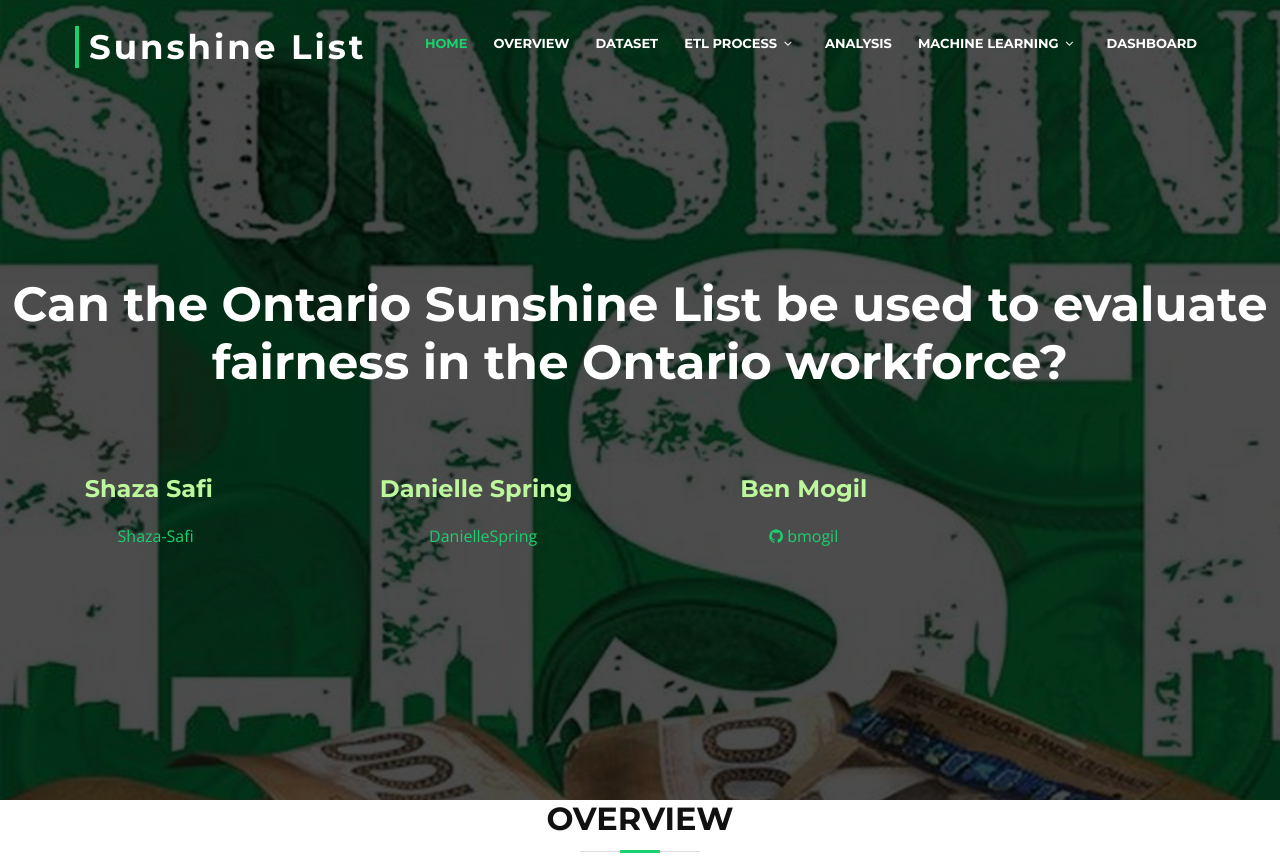
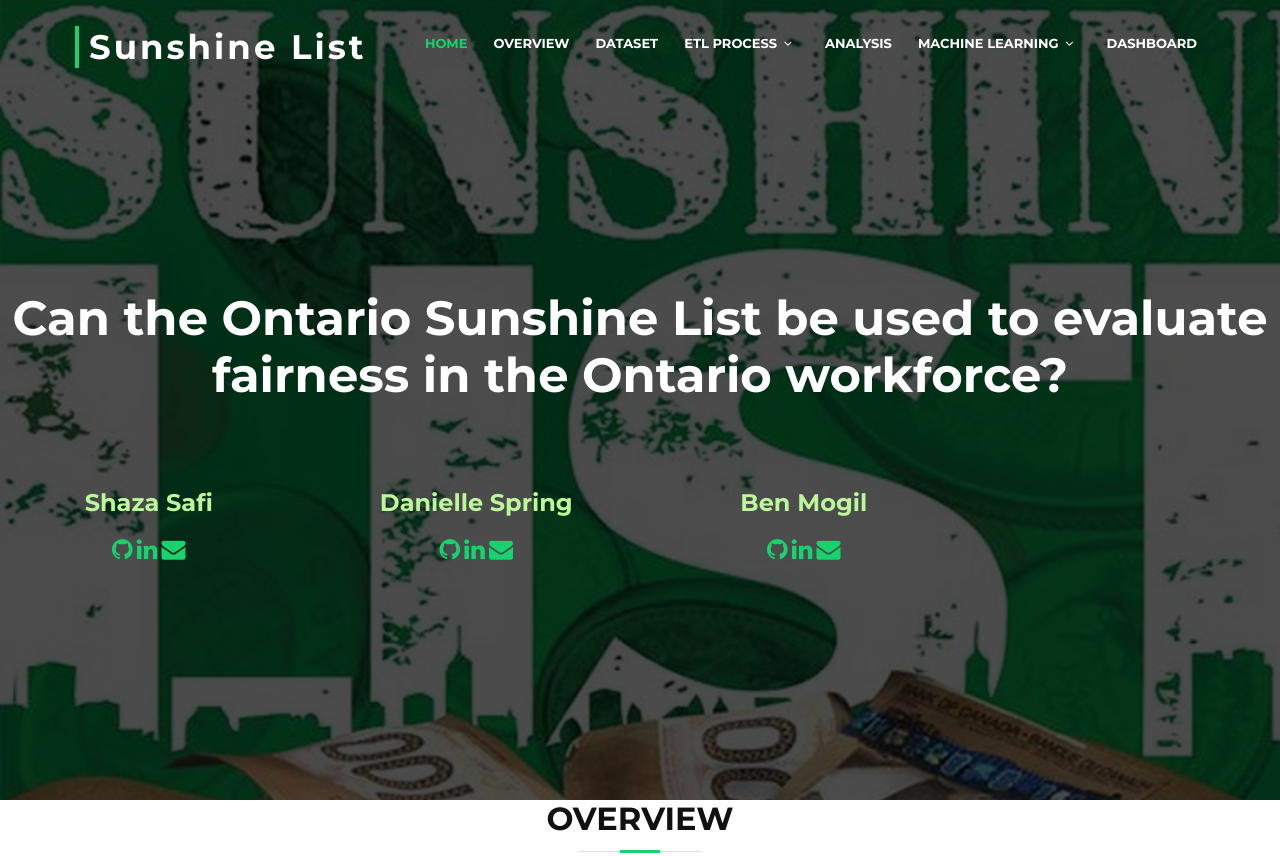
Before and after one commit to Shaza-Safi/Ontario_Sunshine_List, a plain HTML site: page Webpage/index.html in a window 1280 px wide. Shown: the top 856 px of the page. Drawn offline with nearby package versions, Linux system fonts and the light colour scheme; some packages are replaced by stand-ins of ours; a script that the page names is missing; files whose address does not match are found by name.

Commit message:
Add files via upload

```diff
--- a/Webpage/index.html
+++ b/Webpage/index.html
@@ -28,7 +28,8 @@
 
 
 </head>
-
+<meta name="viewport" content="width=device-width, initial-scale=1">
+<link rel="stylesheet" href="https://cdnjs.cloudflare.com/ajax/libs/font-awesome/4.7.0/css/font-awesome.min.css">
 <body>
 
   <!--==========================
@@ -89,18 +90,24 @@
 			<div class="row">
 				<div class="col-lg-3 col-md-6 box wow bounceInUp" data-wow-duration="1.4s">
             <h4 class="title"><b>Shaza Safi</b></h4>
-			<p class="description"><a href="https://github.com/Shaza-Safi" class="social-icon"><i class="fab fa-github"></i> Shaza-Safi</a></p>
+			      <a href="https://github.com/Shaza-Safi" class="social-icon"><i class="fa fa-github" style="font-size:24px"></i></a>
+            <a href="https://www.linkedin.com/in/shaza-safi-528abb3b/" class="social-icon"><i class="fa fa-linkedin" style="font-size:24px"></i></a>
+            <a href="mailto:shaza.safi@hotmail.com>" class="social-icon"><i class="fa fa-envelope" style="font-size:24px"></i></a>
           </div>
 
 		   <div class="col-lg-3 col-md-6 box wow bounceInUp" data-wow-duration="1.4s">
-			<h4 class="title"><b>Danielle Spring</b></h4>
-            <p class="description"><a href="https://github.com/DanielleSpring" class="social-icon"><i class="fa-github"></i> DanielleSpring</a></p>
-          </div>
+            <h4 class="title"><b>Danielle Spring</b></h4>
+            <a href="https://github.com/DanielleSpring" class="social-icon"><i class="fa fa-github" style="font-size:24px"></i></a>
+            <a href="https://linkedin.com/in/danielle-spring-15435713/" class="social-icon"><i class="fa fa-linkedin" style="font-size:24px"></i></a>
+            <a href="mailto:daniellemulvihill@hotmail.com>" class="social-icon"><i class="fa fa-envelope" style="font-size:24px"></i></a>
+        </div>
 
 		   <div class="col-lg-3 col-md-6 box wow bounceInUp" data-wow-duration="1.4s">
-			<h4 class="title"><b>Ben Mogil</b></h4>
-            <a href="https://github.com/bmogil" class="social-icon"><i class="fa fa-github"></i> bmogil</a>
-          </div>
+			      <h4 class="title"><b>Ben Mogil</b></h4>
+            <a href="https://github.com/bmogil" class="social-icon"><i class="fa fa-github" style="font-size:24px"></i></a>
+            <a href="https://www.linkedin.com/in/ben-mogil-026273191/" class="social-icon"><i class="fa fa-linkedin" style="font-size:24px"></i></a>
+            <a href="mailto:benmogil24@gmail.com>" class="social-icon"><i class="fa fa-envelope" style="font-size:24px"></i></a>
+      </div>
 
 		  </div>
 
@@ -110,6 +117,7 @@
 
         </div>
 
+       </div>
       </div>
     </div>
   </section><!-- #intro -->
```
